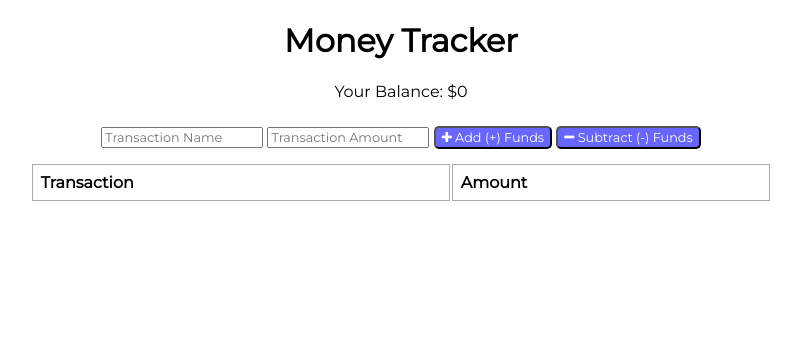
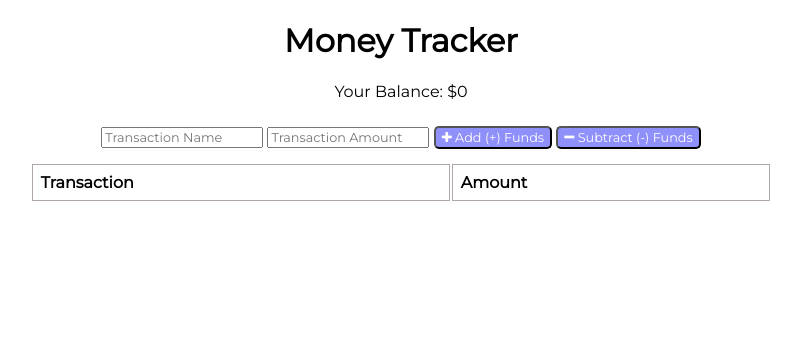
Before and after one commit to Killian356/Money-Tracker, a website: page public/index.html in a window 1280 px wide. Shown: the whole page, without its empty margins (239-1040 px from the left). Drawn offline with nearby package versions, Linux system fonts and the light colour scheme; no server answers.

Commit message:
added style

```diff
--- a/public/css/styles.css
+++ b/public/css/styles.css
@@ -5,7 +5,7 @@ body {
 
 #add-btn,
 #sub-btn {
-  background-color: #6766ff;
+  background-color: #9090fa;
   color: white;
   padding-top: 2px;
   padding-bottom: 2px;
```
